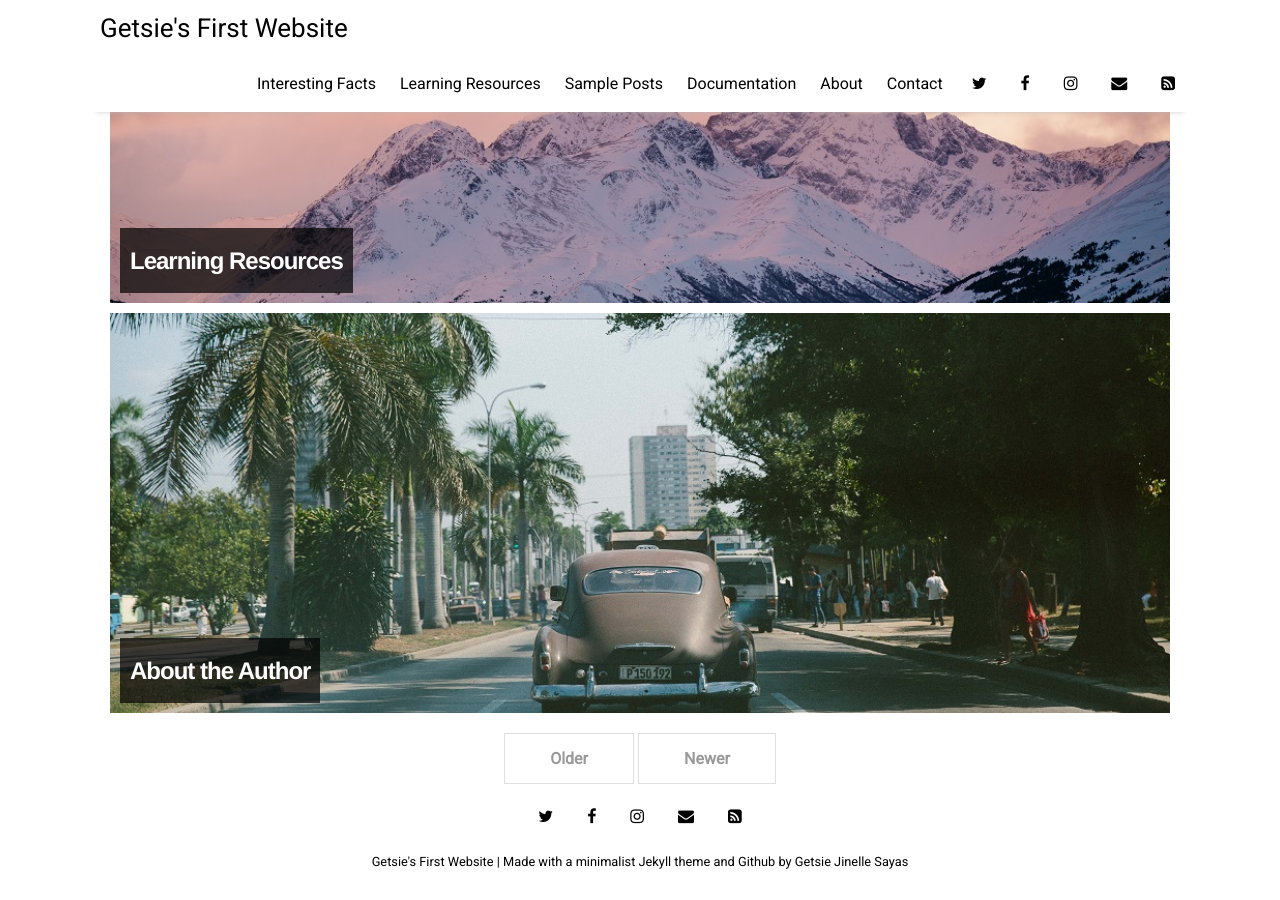
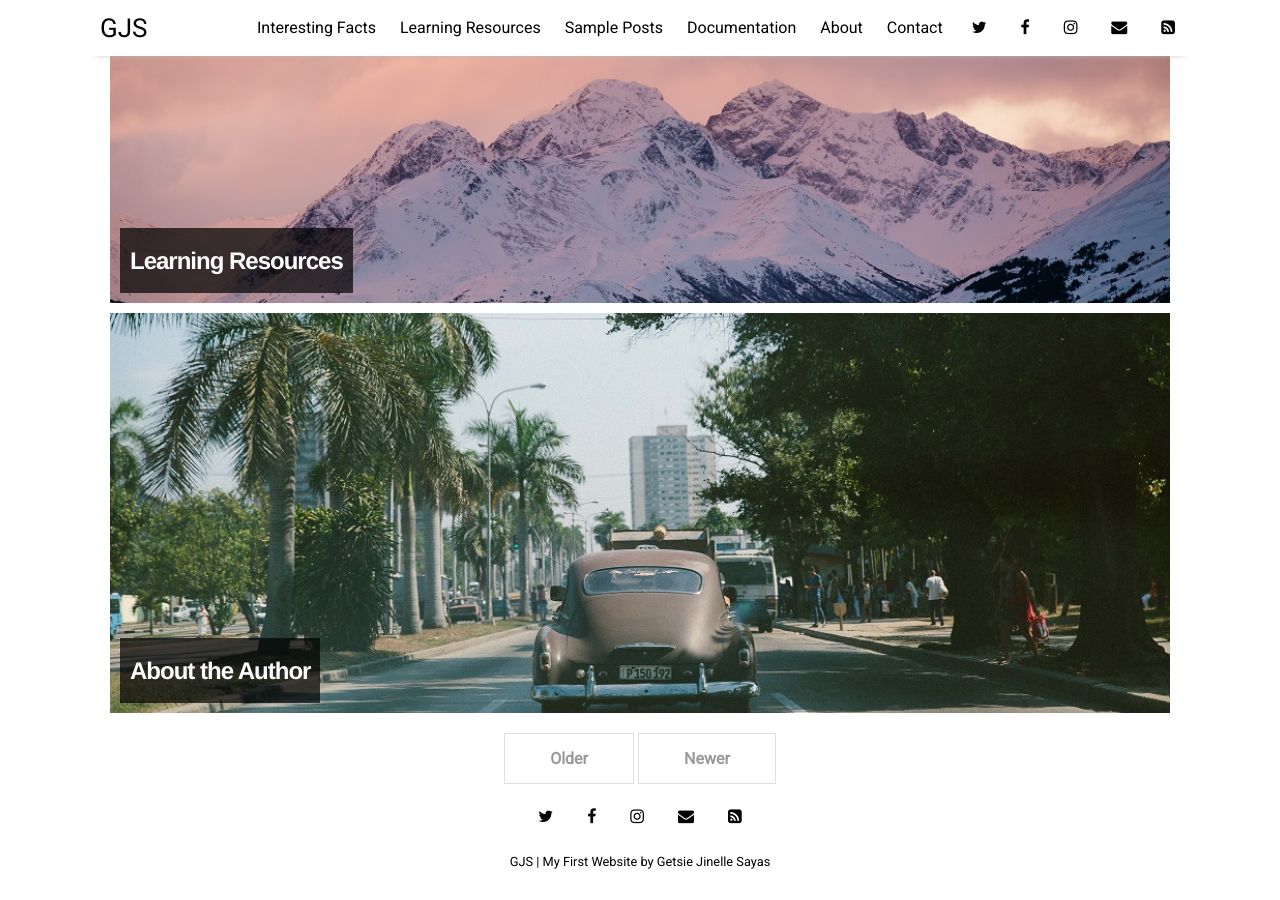
Before and after one commit to GJSayas/GJSayas.github.io, a Jekyll site: the page built from index.html, in a window 1280 px wide and 900 px high, scrolled down 1398 px. Built offline with Jekyll 4.4.1, drawn with Linux system fonts in a browser that asks for light colours; nearby versions of some CDN libraries; the list of posts is cut into pages by our own code.

Commit message:
Update _config.yml

```diff
--- a/_config.yml
+++ b/_config.yml
@@ -10,8 +10,8 @@ permalink:           /:title
 plugins:             [jekyll-paginate, jekyll-sitemap, jekyll-feed, jekyll-seo-tag]
 
 # Customise atom feed settings (this is where Jekyll-Feed gets configuration information)
-title:		           "Getsie's First Website"
-description:	       "Made with a minimalist Jekyll theme and Github"
+title:		           "GJS"
+description:	       "My First Website"
 author:              "Getsie Jinelle Sayas"
 
 # RSS 2.0 can be used instead of Atom by uncommenting following two lines
```
